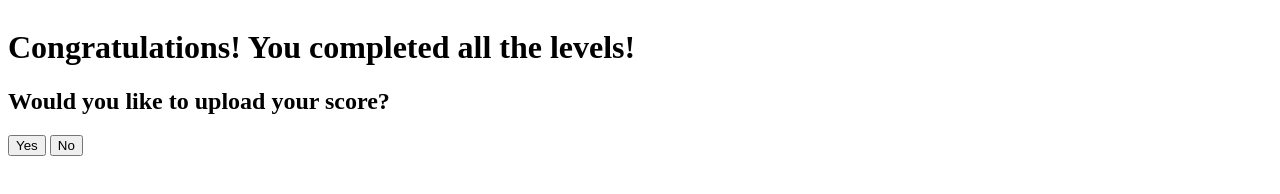
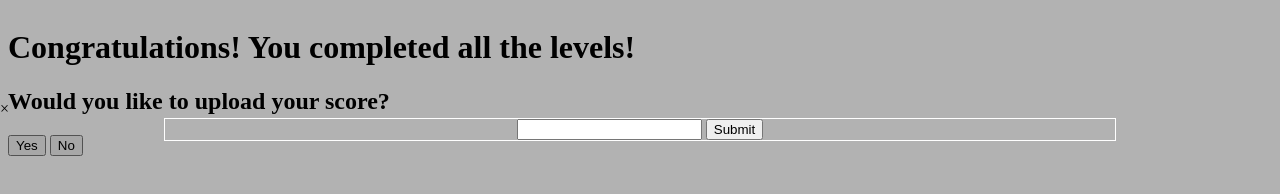
Before and after one commit to fabbrodan/GolfBrowserGame, a plain HTML site: page highscore.html in a window 1280 px wide. Both pictures are taken after a click on the button "Yes". Drawn offline with nearby package versions, Linux system fonts and the light colour scheme.

Commit message:
score submission is working

```diff
--- a/highscore.html
+++ b/highscore.html
@@ -15,8 +15,15 @@
         <div id="main">
             <h1>Congratulations! You completed all the levels!</h1>
             <h2>Would you like to upload your score?</h2>
-            <input type="button" value="Yes"/>
+            <input type="button" value="Yes" onclick="loadSubmitForm()"/>
             <input type="button" value="No"/>
+        </div>
+        <div id="myModal" class="modal">
+            <span id="modalClose" class="close">&times;</span>
+            <form id="scoreForm" class="modal-content">
+                <input type="text" name="hsName"/>
+                <input type="submit" value="Submit"/>
+            </form>
         </div>
     </body>
 </html>
--- a/scoresys.js
+++ b/scoresys.js
@@ -1,3 +1,19 @@
+$("document").ready(function() {
+
+    $("#scoreForm").submit(function(event) {
+        event.preventDefault();
+        let inputs = $("#scoreForm").find(":input");
+        let name = inputs[0].value;
+        SubmitScore(name).then(() => {
+            sessionStorage.removeItem("strokes");
+            sessionStorage.removeItem("level");
+            location = "index.html";
+        }
+        );
+    });
+
+});
+
 var firebaseConfig = {
     apiKey: "AIzaSyB3UtHiVvXhHhPzjTYssFK5ZaNIRh7w3zk",
     authDomain: "minigolfgame-42068.firebaseapp.com",
@@ -12,12 +28,16 @@ var fb = firebase.initializeApp(firebaseConfig);
 
 var database = fb.database();
 
+function loadSubmitForm() {
+    $(".modal").css("display", "block");
+}
+
 async function SubmitScore(userName) {
     var entries = database.ref("/entries/");
     var newEntry = entries.push();
     await newEntry.set({
         name: userName,
-        score: Number(localStorage.getItem("strokes"))
+        score: Number(sessionStorage.getItem("strokes"))
     });
 
     localStorage.removeItem("strokes");
--- a/style.css
+++ b/style.css
@@ -1,3 +1,29 @@
 div {
     display: inline-block;
 }
+
+.modal {
+    display:none;
+    position:fixed;
+    z-index:1;
+    padding-top:100px;
+    left:0;
+    top:0;
+    width:100%;
+    height:100%;
+    overflow:auto;
+    background-color:rgb(0,0,0);
+    background-color:rgba(0,0,0,0.3);
+}
+
+.modal-content {
+    margin:auto;
+    display:block;
+    width:100%;
+    max-width:950px;
+    text-align:center;
+    color:#ccc;
+    height:auto;
+    overflow:hidden;
+    border: 1px solid white;
+}
```
